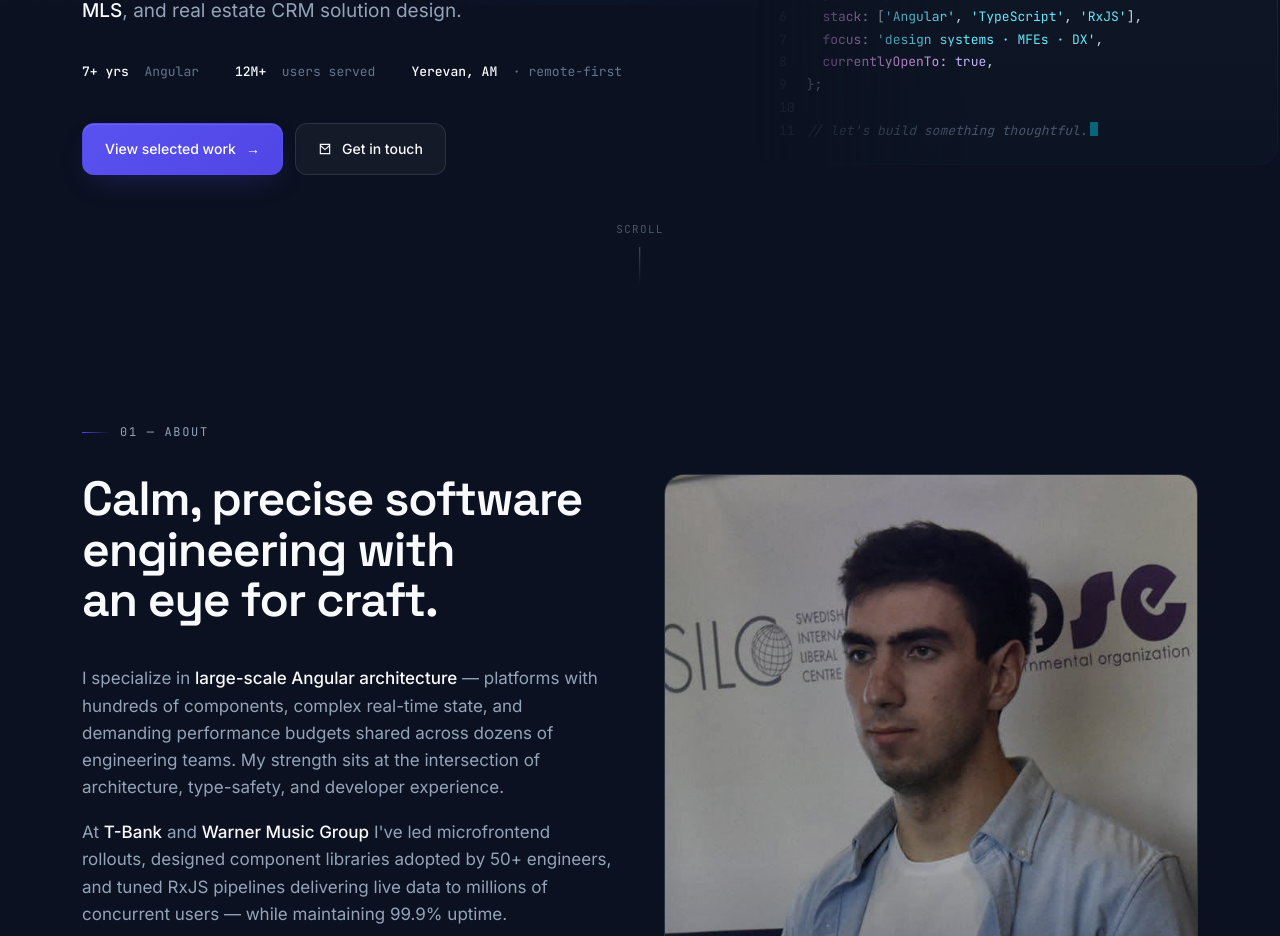
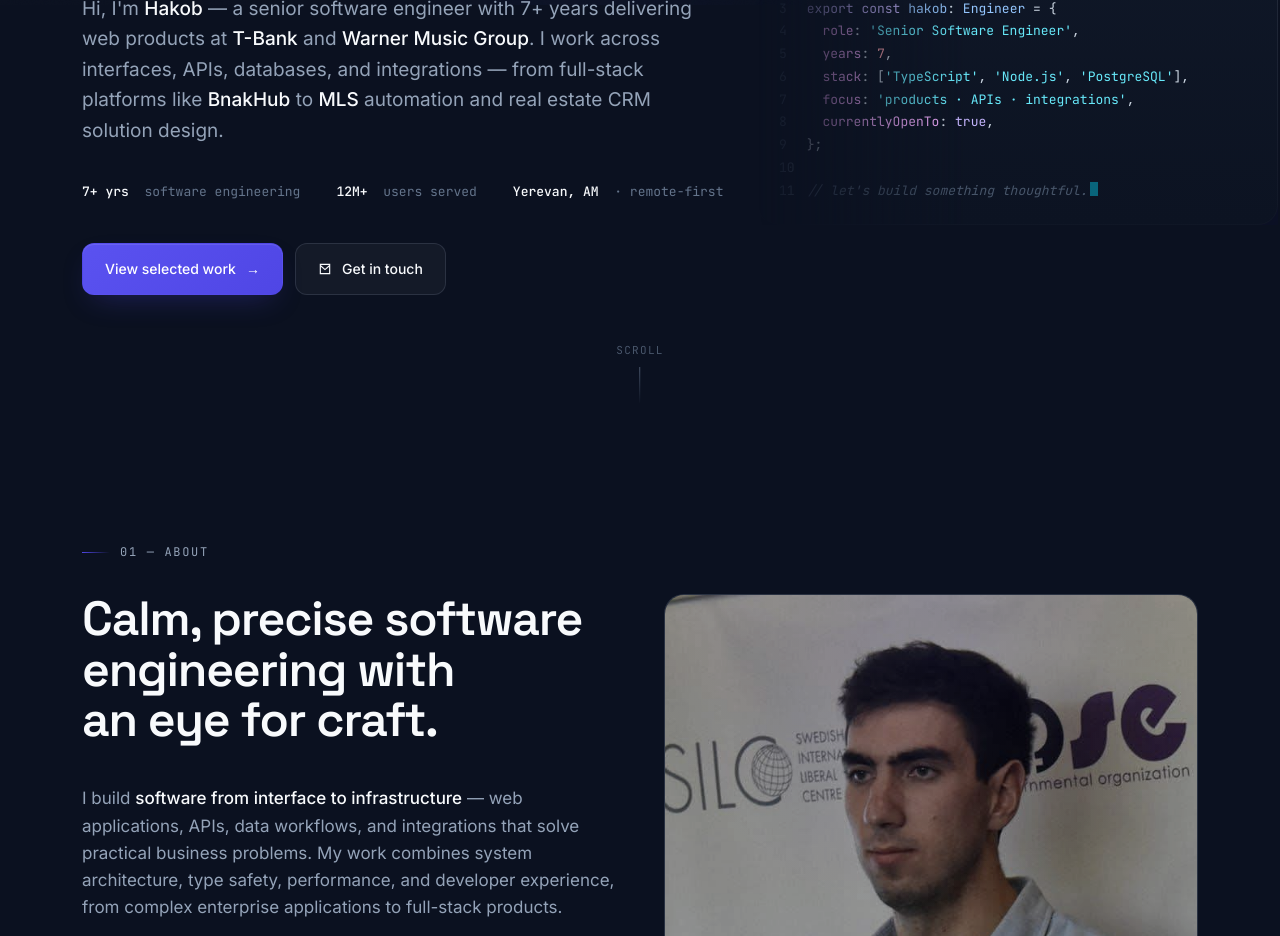
Before and after one commit to HakobBeg/portfolio, a plain HTML site: page index.html in a window 1280 px wide. Shown: the part 795-1731 px from the top of the page. Drawn offline with Linux system fonts and the light colour scheme.

Commit message:
Present portfolio as senior software engineering

```diff
--- a/data.js
+++ b/data.js
@@ -8,7 +8,7 @@ window.PORTFOLIO_DATA = {
     initial:      "H",
     domain:       "hakobbeglaryan",
     domainTld:    ".dev",
-    pageTitle:    "Hakob Beglaryan — Senior Angular Engineer",
+    pageTitle:    "Hakob Beglaryan — Senior Software Engineer",
     email:        "hakobbeg@gmail.com",
     copyright:    "© 2026 Hakob. Crafted with care in Yerevan.",
     availability: "Open to senior & lead roles · Remote · 2026",
@@ -21,11 +21,11 @@ window.PORTFOLIO_DATA = {
   },
 
   hero: {
-    titleGrad: "Senior frontend engineer",
-    titleRest: "building scalable, enterprise-grade&nbsp;web&nbsp;platforms.",
-    intro: "Hi, I'm <strong>Hakob</strong> — a senior frontend engineer with 7+ years building Angular platforms at <strong>T-Bank</strong> and <strong>Warner Music Group</strong>. My work also spans full-stack products like <strong>BnakHub</strong>, backend integrations for <strong>MLS</strong>, and real estate CRM solution design.",
+    titleGrad: "Senior software engineer",
+    titleRest: "building reliable products, platforms &amp;&nbsp;integrations.",
+    intro: "Hi, I'm <strong>Hakob</strong> — a senior software engineer with 7+ years delivering web products at <strong>T-Bank</strong> and <strong>Warner Music Group</strong>. I work across interfaces, APIs, databases, and integrations — from full-stack platforms like <strong>BnakHub</strong> to <strong>MLS</strong> automation and real estate CRM solution design.",
     highlights: [
-      { value: "7+ yrs",       label: "Angular"             },
+      { value: "7+ yrs",       label: "software engineering" },
       { value: "12M+",         label: "users served"        },
       { value: "Yerevan, AM",  label: "· remote-first"      },
     ],
@@ -37,10 +37,10 @@ window.PORTFOLIO_DATA = {
         { n:  1, parts: [{ c:"key",t:"import" },{ t:" { " },{ c:"fn",t:"Engineer" },{ t:" } " },{ c:"key",t:"from" },{ t:" " },{ c:"str",t:"'@hakob/core'" },{ t:";" }] },
         { n:  2, parts: [] },
         { n:  3, parts: [{ c:"key",t:"export const" },{ t:" " },{ c:"fn",t:"hakob" },{ t:": " },{ c:"fn",t:"Engineer" },{ t:" = {" }] },
-        { n:  4, parts: [{ t:"  " },{ c:"prop",t:"role" },{ t:": " },{ c:"str",t:"'Senior Angular Engineer'" },{ t:"," }] },
+        { n:  4, parts: [{ t:"  " },{ c:"prop",t:"role" },{ t:": " },{ c:"str",t:"'Senior Software Engineer'" },{ t:"," }] },
         { n:  5, parts: [{ t:"  " },{ c:"prop",t:"years" },{ t:": " },{ c:"num",t:"7" },{ t:"," }] },
-        { n:  6, parts: [{ t:"  " },{ c:"prop",t:"stack" },{ t:": [" },{ c:"str",t:"'Angular'" },{ t:", " },{ c:"str",t:"'TypeScript'" },{ t:", " },{ c:"str",t:"'RxJS'" },{ t:"]," }] },
-        { n:  7, parts: [{ t:"  " },{ c:"prop",t:"focus" },{ t:": " },{ c:"str",t:"'design systems · MFEs · DX'" },{ t:"," }] },
+        { n:  6, parts: [{ t:"  " },{ c:"prop",t:"stack" },{ t:": [" },{ c:"str",t:"'TypeScript'" },{ t:", " },{ c:"str",t:"'Node.js'" },{ t:", " },{ c:"str",t:"'PostgreSQL'" },{ t:"]," }] },
+        { n:  7, parts: [{ t:"  " },{ c:"prop",t:"focus" },{ t:": " },{ c:"str",t:"'products · APIs · integrations'" },{ t:"," }] },
         { n:  8, parts: [{ t:"  " },{ c:"prop",t:"currentlyOpenTo" },{ t:": " },{ c:"key",t:"true" },{ t:"," }] },
         { n:  9, parts: [{ t:"};" }] },
         { n: 10, parts: [] },
@@ -54,13 +54,13 @@ window.PORTFOLIO_DATA = {
     title:   "Calm, precise software engineering with an eye for craft.",
     portrait: "assets/portrait.jpg",
     paragraphs: [
-      "I specialize in <strong>large-scale Angular architecture</strong> — platforms with hundreds of components, complex real-time state, and demanding performance budgets shared across dozens of engineering teams. My strength sits at the intersection of architecture, type-safety, and developer experience.",
-      "At <strong>T-Bank</strong> and <strong>Warner Music Group</strong> I've led microfrontend rollouts, designed component libraries adopted by 50+ engineers, and tuned RxJS pipelines delivering live data to millions of concurrent users — while maintaining 99.9% uptime.",
-      "I also work across the full product stack. <strong>BnakHub</strong> connects building managers and residents through multilingual web and Telegram experiences. On <strong>MLS</strong>, I extend real estate operations with property matching, CRM integrations, and automated notifications. My <strong>Bitrix24 CRM</strong> work covers discovery and solution design, translating sales processes into workflows, data models, and a phased implementation plan.",
+      "I build <strong>software from interface to infrastructure</strong> — web applications, APIs, data workflows, and integrations that solve practical business problems. My work combines system architecture, type safety, performance, and developer experience, from complex enterprise applications to full-stack products.",
+      "At <strong>T-Bank</strong> and <strong>Warner Music Group</strong> I've led microfrontend rollouts, designed component libraries adopted by 50+ engineers, and tuned real-time data flows serving millions of concurrent users — while maintaining 99.9% uptime.",
+      "My product work spans the full stack. <strong>BnakHub</strong> connects building managers and residents through multilingual web and Telegram experiences. On <strong>MLS</strong>, I extend real estate operations with property matching, CRM integrations, and automated notifications. My <strong>Bitrix24 CRM</strong> work covers discovery and solution design, translating sales processes into workflows, data models, and a phased implementation plan.",
       "Beyond the code, I care deeply about <strong>craft</strong> — interfaces that feel obvious because every detail was deliberate, and motion you only notice when it's missing.",
     ],
     stats: [
-      { value: "7+",    label: "Years building Angular at scale"      },
+      { value: "7+",    label: "Years building software"              },
       { value: "12M+",  label: "Monthly active users served"          },
       { value: "99.9%", label: "Uptime on shipped systems"            },
       { value: "50+",   label: "Engineers using libraries I authored" },
@@ -69,8 +69,8 @@ window.PORTFOLIO_DATA = {
 
   skills: {
     eyebrow: "02 — Toolkit",
-    title:   "A focused stack, sharpened over years.",
-    lede:    "I go deep before I go wide. These are the tools I reach for daily, and the ones I've built production systems around.",
+    title:   "Tools for the full product lifecycle.",
+    lede:    "Languages, frameworks, databases, and delivery tools I use to build user interfaces, backend services, and connected systems.",
     items: [
       { name: "Angular 21",     category: "Framework",    level: 97, desc: "Signals, standalone components, route-level code-splitting, SSR with Hydration. Tracking every major release up to v21." },
       { name: "RxJS",           category: "Reactivity",   level: 93, desc: "Higher-order observables, custom operators, real-time data pipelines at production scale." },
@@ -93,20 +93,20 @@ window.PORTFOLIO_DATA = {
 
   experience: {
     eyebrow: "03 — Experience",
-    title:   "7+ years. Enterprise fintech, global media, product startups.",
+    title:   "7+ years building software for fintech, global media & product teams.",
     items: [
       {
         role:    "Senior Software Engineer",
         company: "T-Bank (formerly Tinkoff)",
         period:  "Nov 2023 — Present",
-        desc:    "Leading frontend architecture on T-Bank's enterprise Nx monorepo — one of the largest fintech frontend codebases in the region. Own reusable product libraries adopted across 10+ teams, drove CI/CD optimisation that significantly reduced build times, and built end-to-end testing infrastructure from scratch. Core contributor to the Procedure Builder platform, a low-code workflow engine now used by hundreds of internal teams.",
+        desc:    "Leading architecture and delivery of web applications within T-Bank's enterprise Nx monorepo. Own reusable product libraries adopted across 10+ teams, drove CI/CD optimisation that significantly reduced build times, and built end-to-end testing infrastructure from scratch. Core contributor to the Procedure Builder platform, a low-code workflow engine now used by hundreds of internal teams.",
         tags:    ["Angular", "TypeScript", "RxJS", "NgRx", "Nx", "Jenkins", "GitLab CI", "Jest", "Cypress"],
       },
       {
-        role:    "Frontend Software Engineer",
+        role:    "Software Engineer",
         company: "Warner Music Group",
         period:  "Oct 2022 — Oct 2023 · New York (remote)",
-        desc:    "Owned performance engineering on Angular applications across Warner's high-traffic digital platforms. Implemented lazy loading and AOT compilation strategies that measurably cut initial load times, reduced memory footprint via NgRx state restructuring, and delivered a reusable component system that accelerated feature delivery across teams serving millions of music fans globally.",
+        desc:    "Owned performance engineering for web applications across Warner's high-traffic digital platforms. Improved application loading and compilation, reduced memory usage through state-management restructuring, and delivered reusable components that accelerated feature delivery across teams serving millions of music fans globally.",
         tags:    ["Angular", "TypeScript", "RxJS", "NgRx", "SCSS", "Cypress", "Jest"],
       },
       {
@@ -117,7 +117,7 @@ window.PORTFOLIO_DATA = {
         tags:    ["Angular", "TypeScript", "Flutter", "Dart", "RxJS", "Akita", "Microservices", "REST"],
       },
       {
-        role:    "Frontend Lecturer",
+        role:    "Software Engineering Lecturer",
         company: "Synergy Academy",
         period:  "2021 — 2023 · Part-time",
         desc:    "Designed and delivered Angular and JavaScript curriculum for cohorts of 20–40 students — from fundamentals through production-grade architecture. Built practical assignment frameworks rooted in real engineering problems. Strong track record of graduates transitioning directly into software engineering roles.",
@@ -192,7 +192,7 @@ window.PORTFOLIO_DATA = {
       {
         kicker: "Real estate · Full-stack Platform",
         title:  "AAREA",
-        desc:   "Full-stack multilingual real estate platform (hy / en / ru) covering listings, auctions, CMS, member directory, news, courses, and bookings. Angular frontend backed by a NestJS REST API with JWT auth, role-based access control, Prisma ORM, and PostgreSQL.",
+        desc:   "Full-stack multilingual real estate platform (hy / en / ru) covering listings, auctions, CMS, member directory, news, courses, and bookings. Built the web application and NestJS REST API with JWT authentication, role-based access control, Prisma ORM, and PostgreSQL.",
         url:    "https://aarea.am",
         image:  "assets/proj-aarea.png",
         tags:   ["Angular", "NestJS", "PostgreSQL", "Prisma", "TypeScript", "JWT", "i18n"],
@@ -214,7 +214,7 @@ window.PORTFOLIO_DATA = {
   contact: {
     eyebrow:     "06 — Contact",
     title:       "Have a project that deserves real craft?",
-    lede:        "Open to senior and lead frontend roles — contract or full-time, fully remote.",
+    lede:        "Open to senior and lead software engineering roles — contract or full-time, fully remote.",
     cardHeading: "Let's build something exceptional — together.",
   },
 
--- a/index.html
+++ b/index.html
@@ -3,7 +3,10 @@
 <head>
   <meta charset="utf-8" />
   <meta name="viewport" content="width=device-width,initial-scale=1" />
-  <title>Hakob — Senior Angular Developer</title>
+  <title>Hakob Beglaryan — Senior Software Engineer</title>
+  <meta name="description" content="Hakob Beglaryan is a senior software engineer building web applications, APIs, databases, and integrations across enterprise platforms and full-stack products." />
+  <meta property="og:title" content="Hakob Beglaryan — Senior Software Engineer" />
+  <meta property="og:description" content="Software engineering across web applications, backend services, data workflows, and product integrations." />
   <link rel="icon" type="image/svg+xml" href="favicon.svg" />
   <link rel="alternate icon" href="favicon.svg" />
   <link rel="preconnect" href="https://fonts.googleapis.com" />
```
